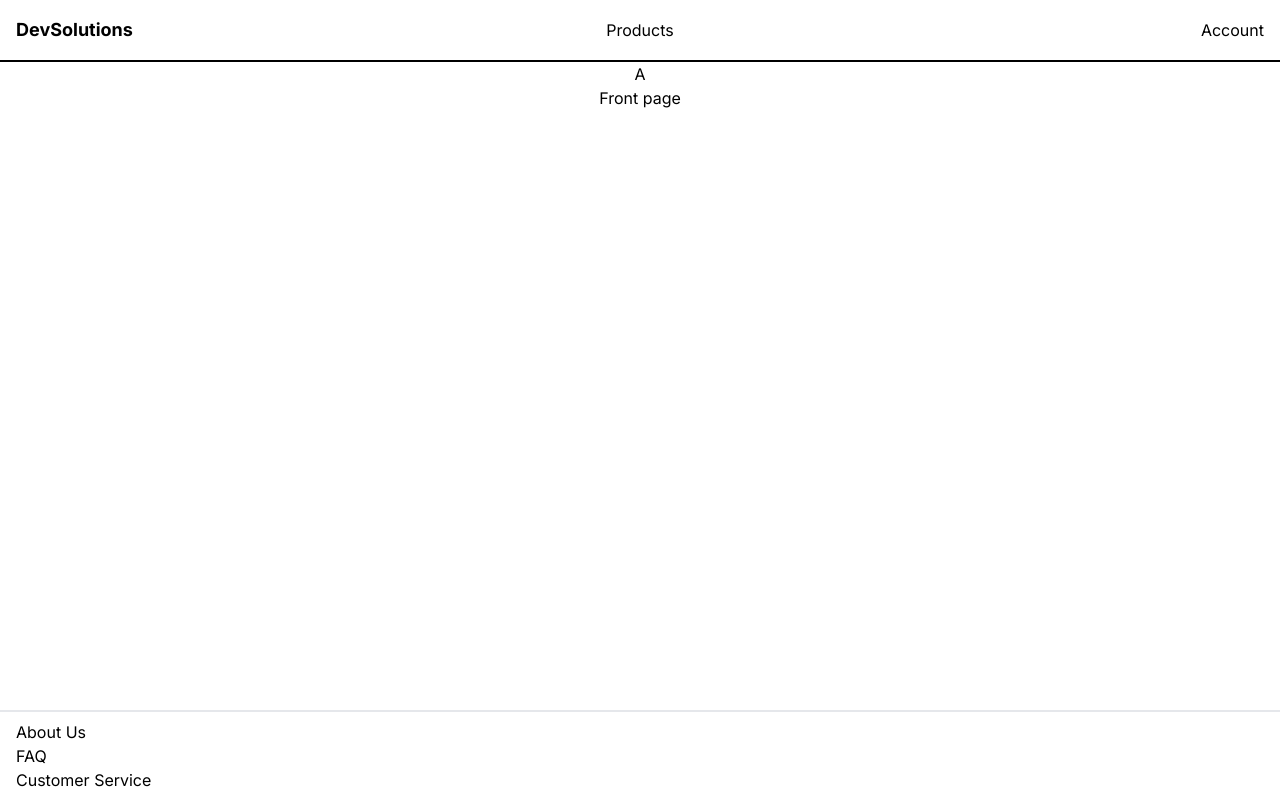
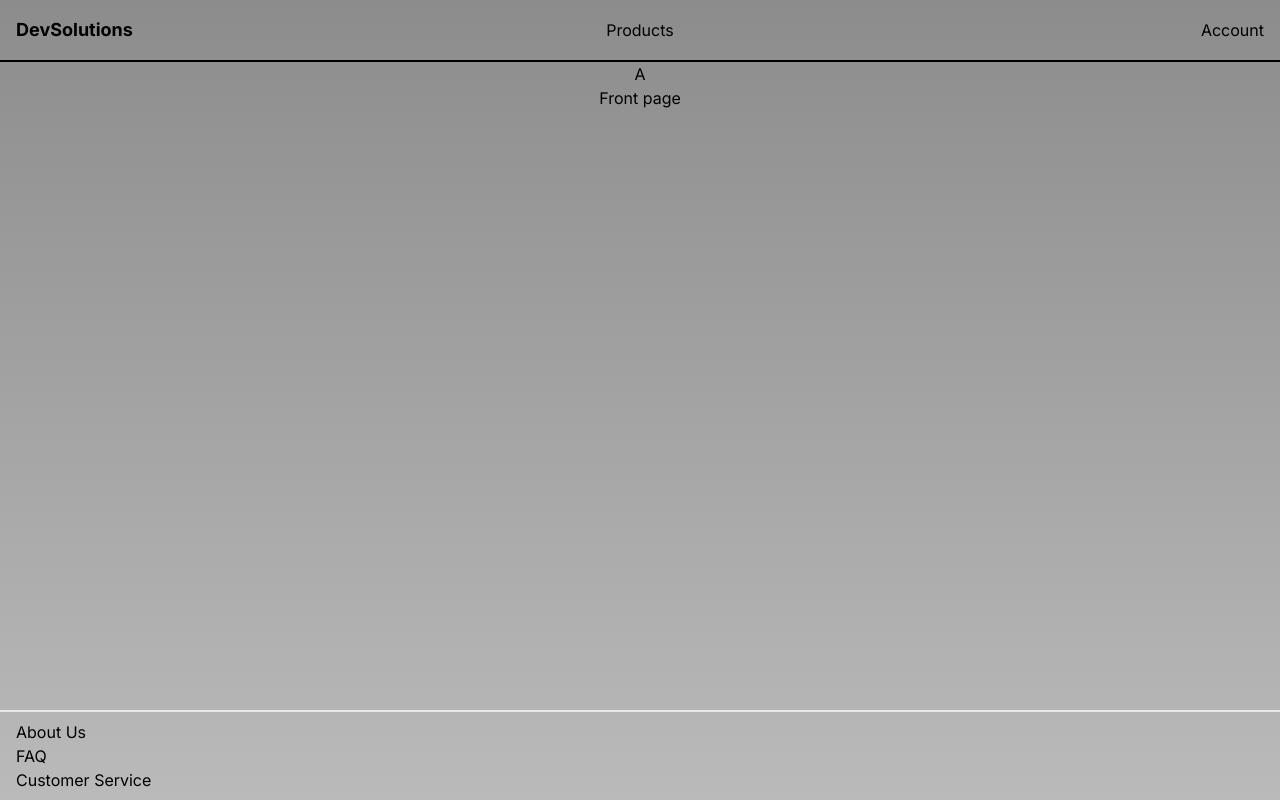
Before and after one commit to eskil4152/DevSolutions, a Next.js app: page / in a window 1280 px wide. Built offline with nearby package versions, Linux system fonts and the light colour scheme.

Commit message:
Changes to layout. Changed background color, lightmode and darkmode

```diff
--- a/app/globals.css
+++ b/app/globals.css
@@ -4,18 +4,22 @@
 
 :root {
   --foreground-rgb: 0, 0, 0;
-  --background-start-rgb: 214, 219, 220;
-  --background-end-rgb: 255, 255, 255;
+  --background-rgb: 140, 140, 140;
 }
 
 @media (prefers-color-scheme: dark) {
   :root {
     --foreground-rgb: 255, 255, 255;
-    --background-start-rgb: 0, 0, 0;
-    --background-end-rgb: 0, 0, 0;
+    --background-rgb: 0, 0, 0;
+    --background-rgb: 50, 50, 50;
   }
 }
 
 body {
   color: rgb(var(--foreground-rgb));
+  background: linear-gradient(
+    to bottom,
+    rgba(var(--background-rgb), 1),
+    rgba(var(--background-rgb), 0.6)
+  );
 }
--- a/app/layout.tsx
+++ b/app/layout.tsx
@@ -17,7 +17,7 @@ export default function RootLayout({
   children: React.ReactNode;
 }) {
   return (
-    <html lang="en">
+    <html lang="en" style={{ height: "100%" }}>
       <body className={inter.className}>
         <Header />
         {children}
```
Also changed, not shown: app/(routes)/test/page.tsx (+2 -0 lines).
